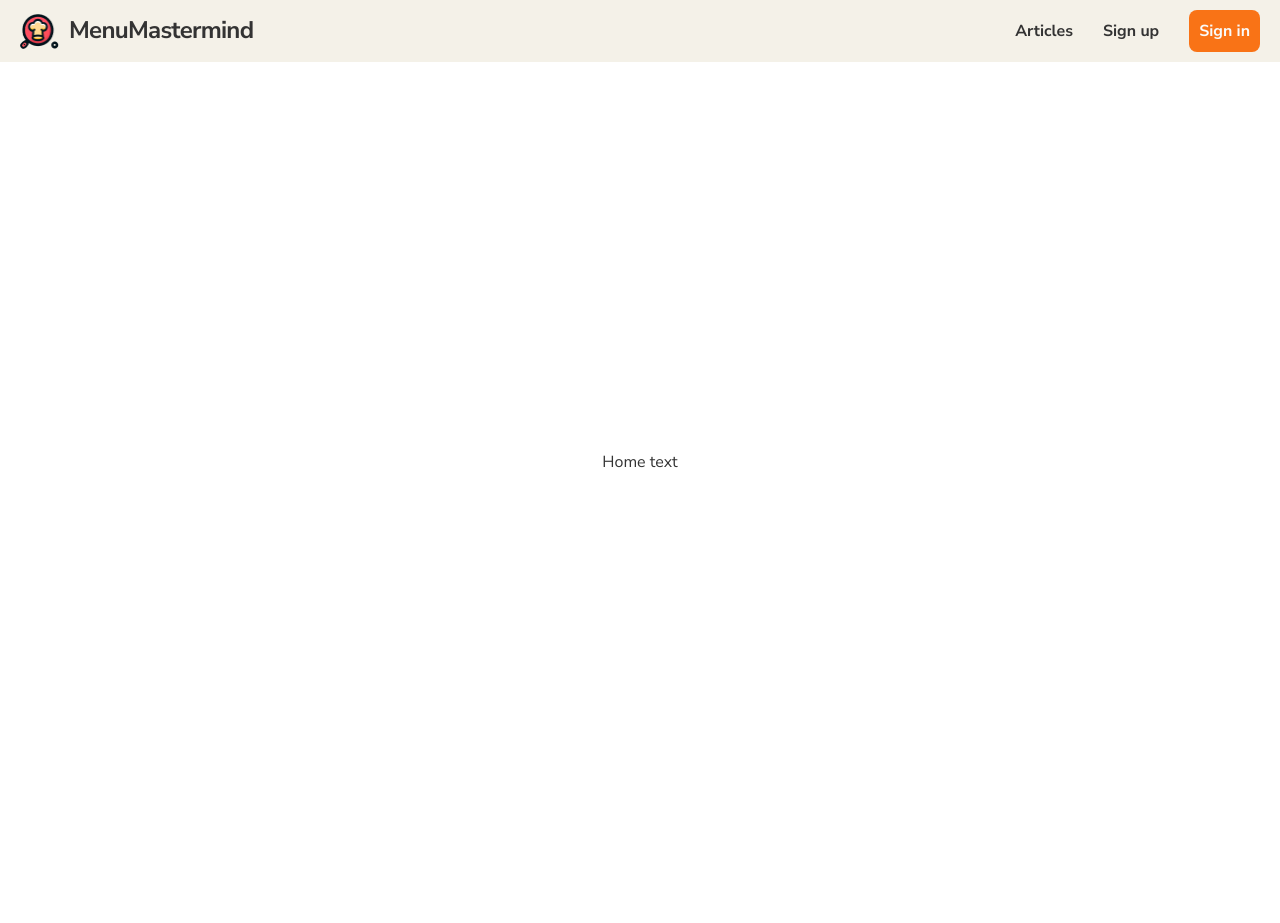
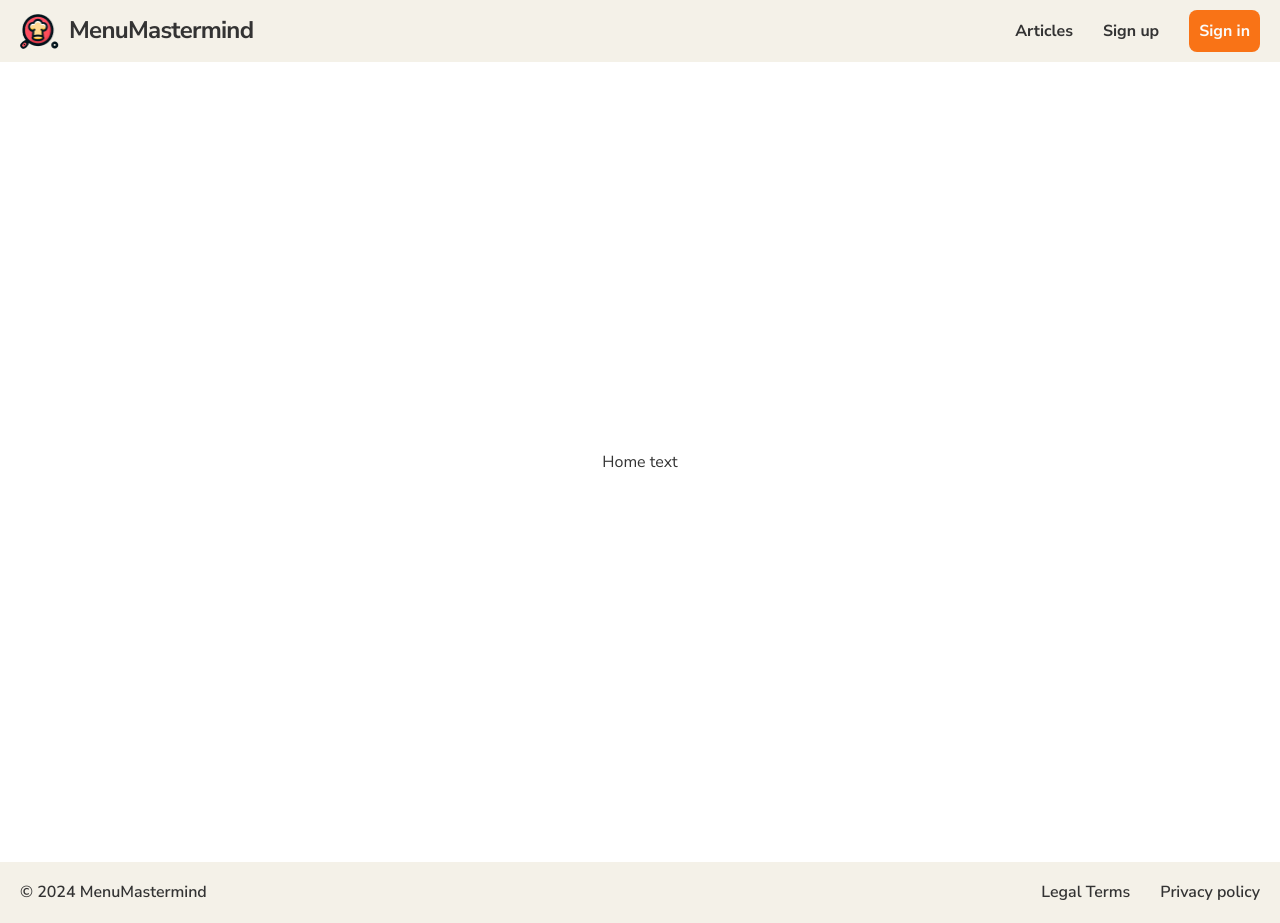
Before and after one commit to JustFantick/menu-mastermind, a Next.js app: page / in a window 1280 px wide. Before the commit the page ends 862 px from the top, so only its background shows below. Built offline with nearby package versions, Linux system fonts and the light colour scheme.

Commit message:
feat: done Footer

```diff
--- a/src/app/layout.tsx
+++ b/src/app/layout.tsx
@@ -2,6 +2,7 @@ import type { Metadata } from 'next';
 import { Nunito_Sans } from 'next/font/google';
 import Header from '@/components/header/Header';
 import './globals.scss';
+import Footer from '@/components/footer/Footer';
 
 const font = Nunito_Sans({
 	subsets: ['latin'],
@@ -19,7 +20,7 @@ export default function RootLayout({ children }: { children: React.ReactNode })
 			<body className={font.className} id='body'>
 				<Header></Header>
 				<div className='wrapper'>{children}</div>
-				<footer></footer>
+				<Footer></Footer>
 			</body>
 		</html>
 	);
--- /dev/null
+++ b/src/components/footer/Footer.tsx
@@ -0,0 +1,18 @@
+import React from 'react';
+import styles from './footer.module.scss';
+
+const Footer = () => {
+	return (
+		<footer className={styles.footer}>
+			<div className={styles.footer__body}>
+				<div className={styles.footerLeft}>© 2024 MenuMastermind</div>
+				<ul className={styles.footerRight}>
+					<li>Legal Terms</li>
+					<li>Privacy policy</li>
+				</ul>
+			</div>
+		</footer>
+	);
+};
+
+export default Footer;
--- /dev/null
+++ b/src/components/footer/footer.module.scss
@@ -0,0 +1,38 @@
+.footer {
+	background-color: var(--accent-color-primary);
+	padding: 20px 0;
+
+	&__body {
+		margin: 0 auto;
+		max-width: var(--container-width);
+		padding: 0 var(--container-padding-horizontal);
+
+		display: flex;
+		justify-content: space-between;
+		align-items: center;
+
+		@media (max-width: 387px) {
+			gap: 10px;
+			flex-direction: column;
+		}
+	}
+}
+
+.footerRight {
+	display: flex;
+	justify-content: flex-end;
+	align-items: center;
+	gap: clamp(15px, calc(10.08px + 1.56vw), 30px);
+}
+
+.footerLeft,
+.footerRight li {
+	//14-16px
+	font-size: clamp(0.88rem, calc(0.83rem + 0.21vw), 1rem);
+	font-weight: 600;
+}
+
+.footerRight li:hover {
+	cursor: pointer;
+	text-decoration: underline;
+}
```
